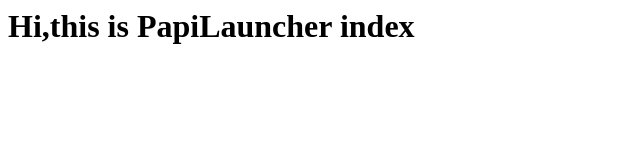
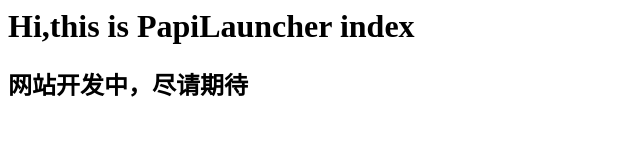
Before and after one commit to Jasminnnne/PapiLauncher, a plain HTML site: page index.html in a window 1280 px wide. Shown: the whole page, without its empty margins (0-640 px from the left). Drawn offline with Linux system fonts and the light colour scheme.

Commit message:
Update index.html

```diff
--- a/index.html
+++ b/index.html
@@ -1 +1,2 @@
 <h1>Hi,this is PapiLauncher index<h1/>
+<h2>网站开发中，尽请期待<h2/>
```
